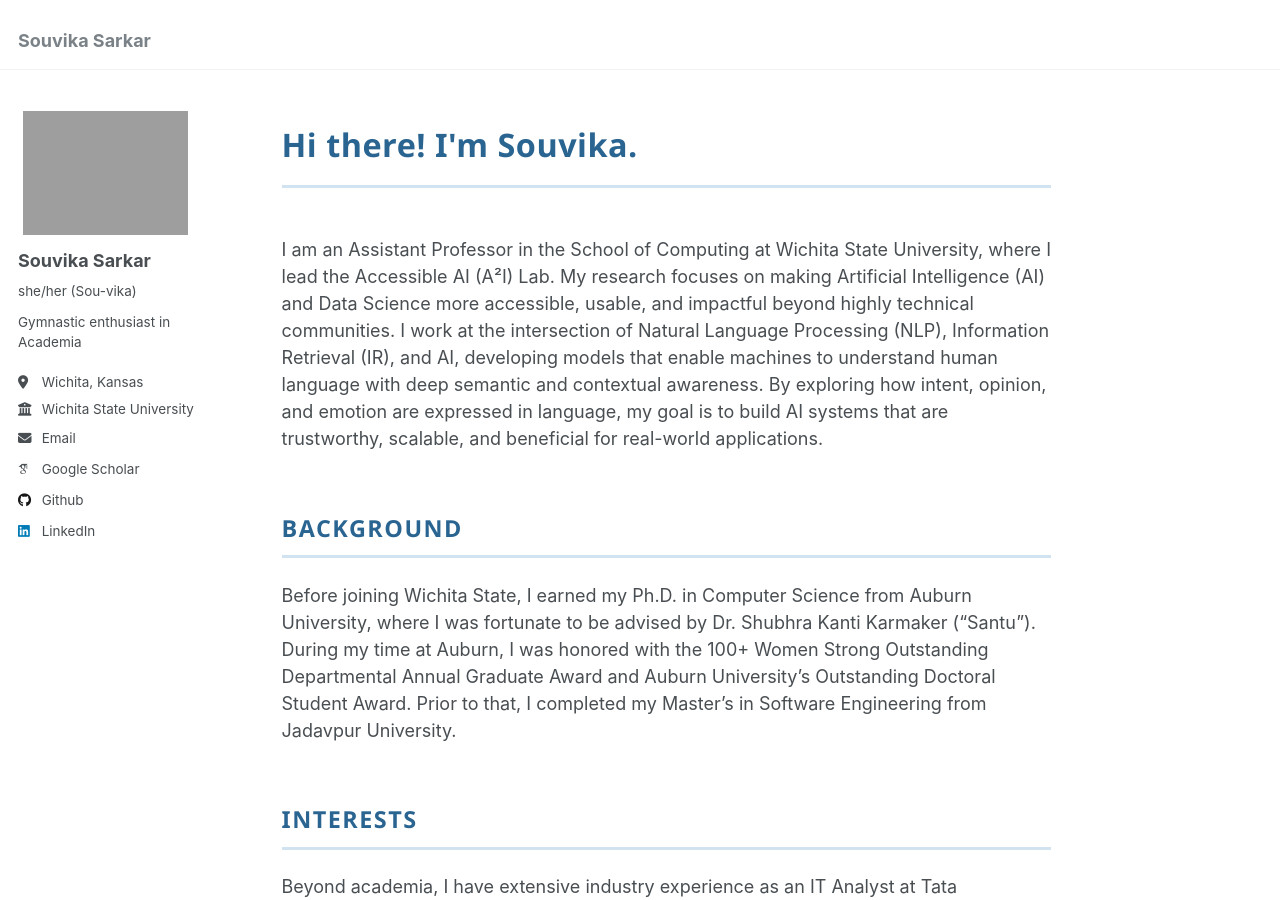
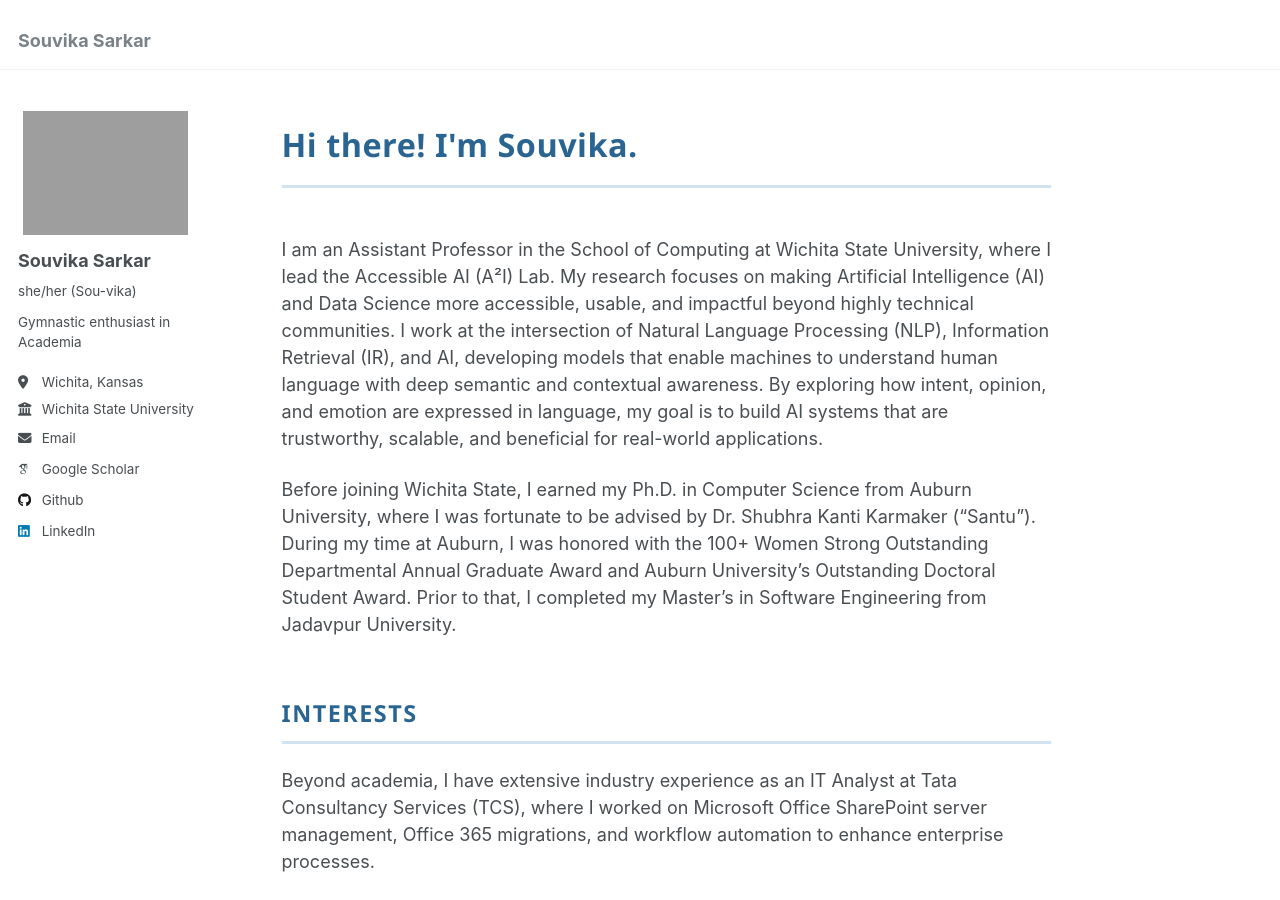
Before and after one commit to Souvika/souvika.github.io, a Jekyll site: the page built from _pages/about.md, in a window 1280 px wide and 900 px high. Built offline with Jekyll 4.4.1, drawn with Linux system fonts in a browser that asks for light colours; some web fonts are replaced.

Commit message:
Update content and add lab tab

```diff
--- a/_data/navigation.yml
+++ b/_data/navigation.yml
@@ -8,8 +8,8 @@
   #- title: "Publications"
   #  url: /publications/
 
-  #- title: "Talks"
-  #  url: /talks/
+  #- title: "A²I Lab"
+  #  url: /lab/
 
   #- title: "Teaching"
   #  url: /teaching/
--- a/_pages/about.md
+++ b/_pages/about.md
@@ -11,9 +11,7 @@
 
 I am an Assistant Professor in the School of Computing at Wichita State University, where I lead the Accessible AI (A²I) Lab. My research focuses on making Artificial Intelligence (AI) and Data Science more accessible, usable, and impactful beyond highly technical communities. I work at the intersection of Natural Language Processing (NLP), Information Retrieval (IR), and AI, developing models that enable machines to understand human language with deep semantic and contextual awareness. By exploring how intent, opinion, and emotion are expressed in language, my goal is to build AI systems that are trustworthy, scalable, and beneficial for real-world applications.
 
-
-<div class="section-header">Background</div>
-Before joining Wichita State, I earned my Ph.D. in Computer Science from Auburn University, where I was fortunate to be advised by Dr. Shubhra Kanti Karmaker ("Santu"). During my time at Auburn, I was honored with the 100+ Women Strong Outstanding Departmental Annual Graduate Award and Auburn University's Outstanding Doctoral Student Award. Prior to that, I completed my Master's in Software Engineering from Jadavpur University.
+Before joining Wichita State, I earned my Ph.D. in Computer Science from Auburn University, where I was fortunate to be advised by Dr. Shubhra Kanti Karmaker (“Santu”). During my time at Auburn, I was honored with the 100+ Women Strong Outstanding Departmental Annual Graduate Award and Auburn University’s Outstanding Doctoral Student Award. Prior to that, I completed my Master’s in Software Engineering from Jadavpur University.
 
 <div class="section-header">Interests</div>
 Beyond academia, I have extensive industry experience as an IT Analyst at Tata Consultancy Services (TCS), where I worked on Microsoft Office SharePoint server management, Office 365 migrations, and workflow automation to enhance enterprise processes.
```
Also changed, not shown: _pages/lab.html (renamed from _pages/talks.html).
